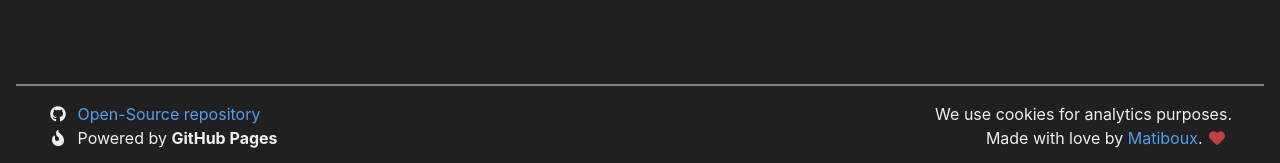
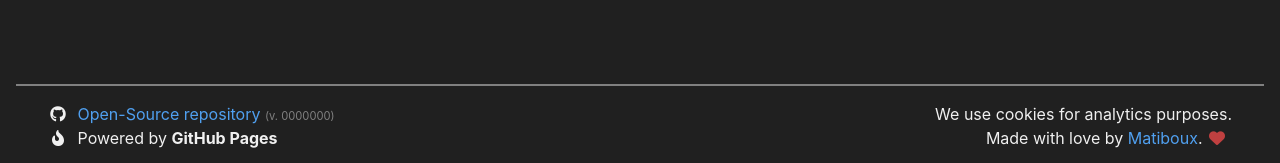
Before and after one commit to matiboux/matiboux.me, a Jekyll site: the page built from index.html, in a window 1280 px wide. Shown: the part 734-897 px from the top of the page. Built offline with Jekyll 4.4.1, drawn with Linux system fonts in a browser that asks for light colours; nearby versions of some CDN libraries.

Commit message:
Add website build revision in footer

```diff
--- a/_includes/footer.html
+++ b/_includes/footer.html
@@ -1,7 +1,10 @@
 <footer id="footer">
 	<div>
 		<ul>
-			<li><i class="fab fa-github fa-fw"></i> <a href="{{ site.github.repository_url }}">Open-Source repository</a></li>
+			<li>
+				<i class="fab fa-github fa-fw"></i> <a href="{{ site.github.repository_url }}">Open-Source repository</a>
+				<small>(v. {{ site.github.build_revision | slice: 0, 7 | default: 'dev' }})</small>
+			</li>
 			<li><i class="fas fa-fire-alt fa-fw"></i> Powered by <b>GitHub Pages</b></li>
 		</ul>
 	</div>
--- a/assets/css/style.css
+++ b/assets/css/style.css
@@ -52,6 +52,7 @@ hr { border-color: rgba(255, 255, 255, .1) }
 }
 #footer > * { margin: .5em }
 #footer ul { margin: 0; padding: 0; list-style: none }
+#footer ul > li small { color: #808080; font-size: 70% }
 #footer ul > li .fab, #footer ul > li .fas { margin-right: 5px }
 
 
```
